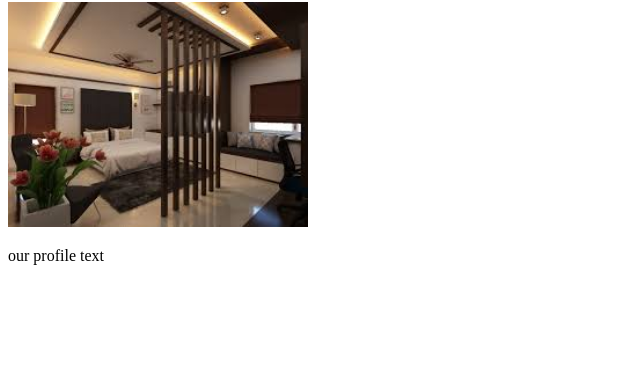
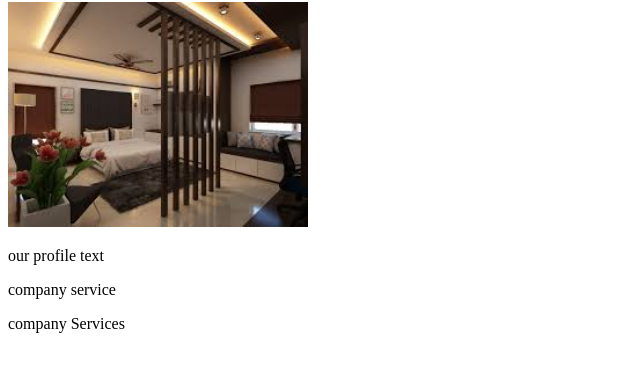
Before and after one commit to arunratnam/Al-Shalfa, a plain HTML site: page index.html in a window 1280 px wide. Shown: the part 136-508 px from the top of the page, without its empty margins (0-640 px from the left). Drawn offline with Linux system fonts and the light colour scheme.

Commit message:
added paragraph

```diff
--- a/index.html
+++ b/index.html
@@ -10,5 +10,9 @@
         <h1>sura about</h1>
         <img width="300px" src="download.jpg" alt="">
         <p>our profile text </p>
+        <p>company service</p>
+        <p>company Services
+
+        </p>
 </body>
 </html>
```
